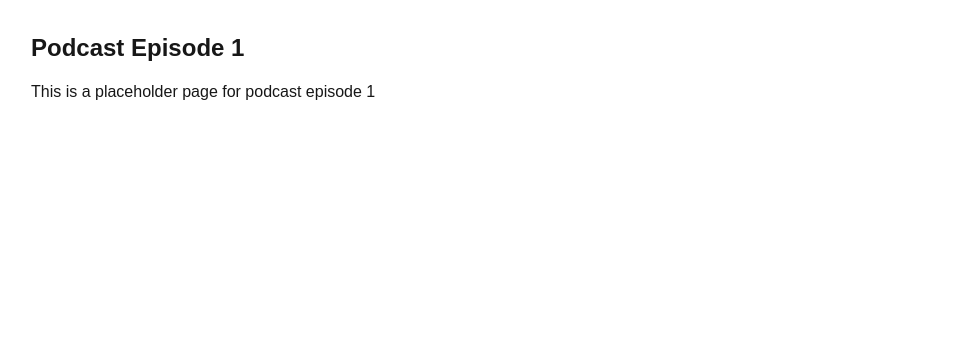
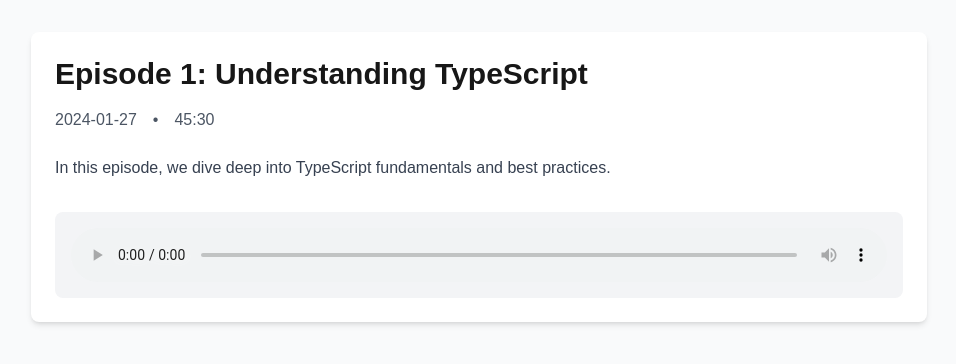
Before and after one commit to yeslyzeng/finetune, a Next.js app: page /podcast/1 in a window 1280 px wide. Shown: the top 364 px of the page, without its empty margins (161-1117 px from the left). Built offline with nearby package versions, Linux system fonts and the light colour scheme.

Commit message:
fix: remove unused Image import

```diff
--- a/app/podcast/[id]/page.tsx
+++ b/app/podcast/[id]/page.tsx
@@ -1,8 +1,27 @@
 import { Metadata } from 'next'
 
-interface PageProps {
-  params: {
-    id: string
+// 模拟的播客数据类型
+interface PodcastEpisode {
+  id: string
+  title: string
+  description: string
+  duration: string
+  publishDate: string
+  audioUrl: string
+}
+
+// 模拟获取数据的函数
+async function getPodcastEpisode(id: string): Promise<PodcastEpisode> {
+  // 模拟 API 延迟
+  await new Promise(resolve => setTimeout(resolve, 500))
+
+  return {
+    id,
+    title: `Episode ${id}: Understanding TypeScript`,
+    description: 'In this episode, we dive deep into TypeScript fundamentals and best practices.',
+    duration: '45:30',
+    publishDate: '2024-01-27',
+    audioUrl: 'https://example.com/podcast.mp3'
   }
 }
 
@@ -12,15 +31,37 @@ export const metadata: Metadata = {
 }
 
 export default async function PodcastPage({
-  params,
-}: PageProps) {
-  // 即使现在没有实际的数据获取，我们也需要让组件是异步的
-  // 这样可以满足 Next.js 的类型要求
+  params
+}: {
+  params: { id: string }
+}) {
+  // 获取播客数据
+  const episode = await getPodcastEpisode(params.id)
+
   return (
-    <main className="min-h-screen p-8">
-      <div className="max-w-4xl mx-auto">
-        <h1 className="text-2xl font-bold mb-4">Podcast Episode {params.id}</h1>
-        <p>This is a placeholder page for podcast episode {params.id}</p>
+    <main className="min-h-screen p-8 bg-gray-50">
+      <div className="max-w-4xl mx-auto bg-white rounded-lg shadow-md p-6">
+        <h1 className="text-3xl font-bold mb-4">{episode.title}</h1>
+
+        <div className="flex items-center gap-4 text-gray-600 mb-6">
+          <span>{episode.publishDate}</span>
+          <span>•</span>
+          <span>{episode.duration}</span>
+        </div>
+
+        <div className="mb-8">
+          <p className="text-gray-700">{episode.description}</p>
+        </div>
+
+        <div className="bg-gray-100 p-4 rounded-lg">
+          <audio
+            controls
+            className="w-full"
+            src={episode.audioUrl}
+          >
+            Your browser does not support the audio element.
+          </audio>
+        </div>
       </div>
     </main>
   )
--- a/package.json
+++ b/package.json
@@ -16,13 +16,13 @@
   },
   "devDependencies": {
     "@eslint/eslintrc": "^3",
-    "@types/node": "^20",
-    "@types/react": "^19",
+    "@types/node": "^20.17.16",
+    "@types/react": "^19.0.8",
     "@types/react-dom": "^19",
     "eslint": "^9",
     "eslint-config-next": "15.1.6",
     "postcss": "^8",
-    "tailwindcss": "^3.4.1",
+    "tailwindcss": "^3.4.17",
     "typescript": "^5"
   }
 }
```
Also changed, not shown: 1 other file (tests, documents, lock files or other folders).
